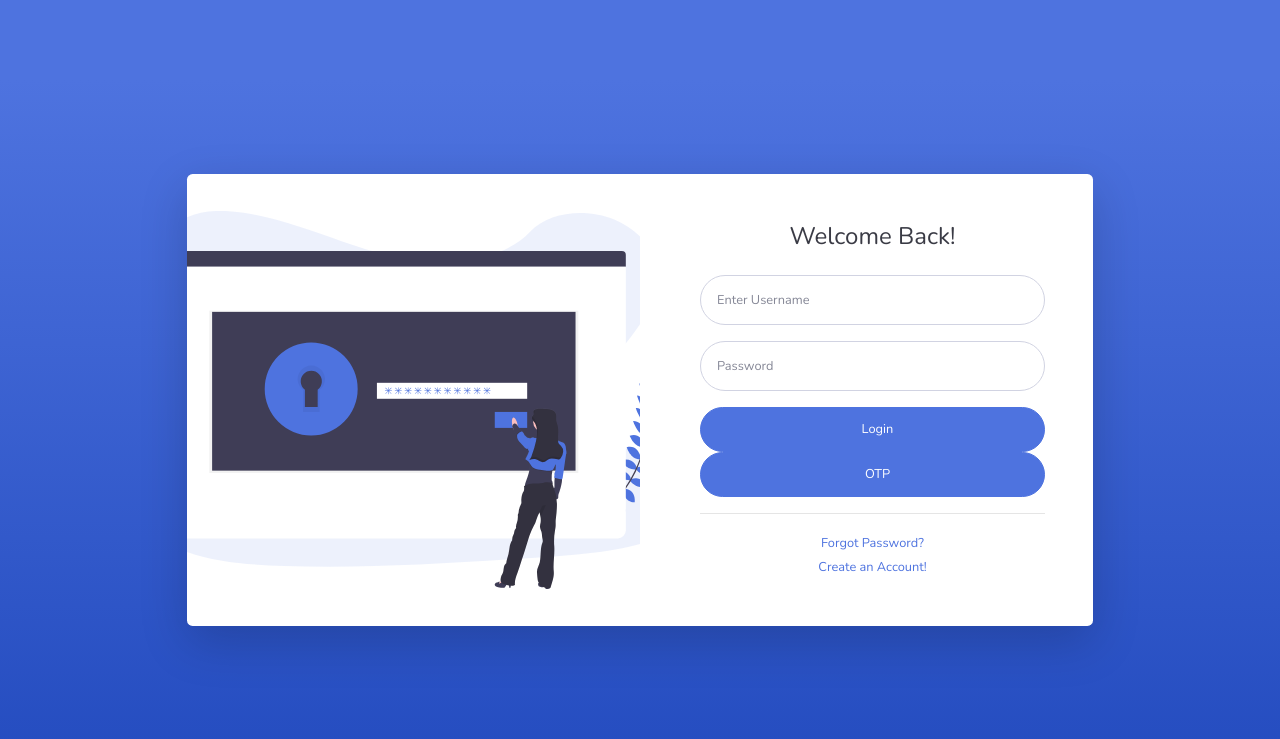
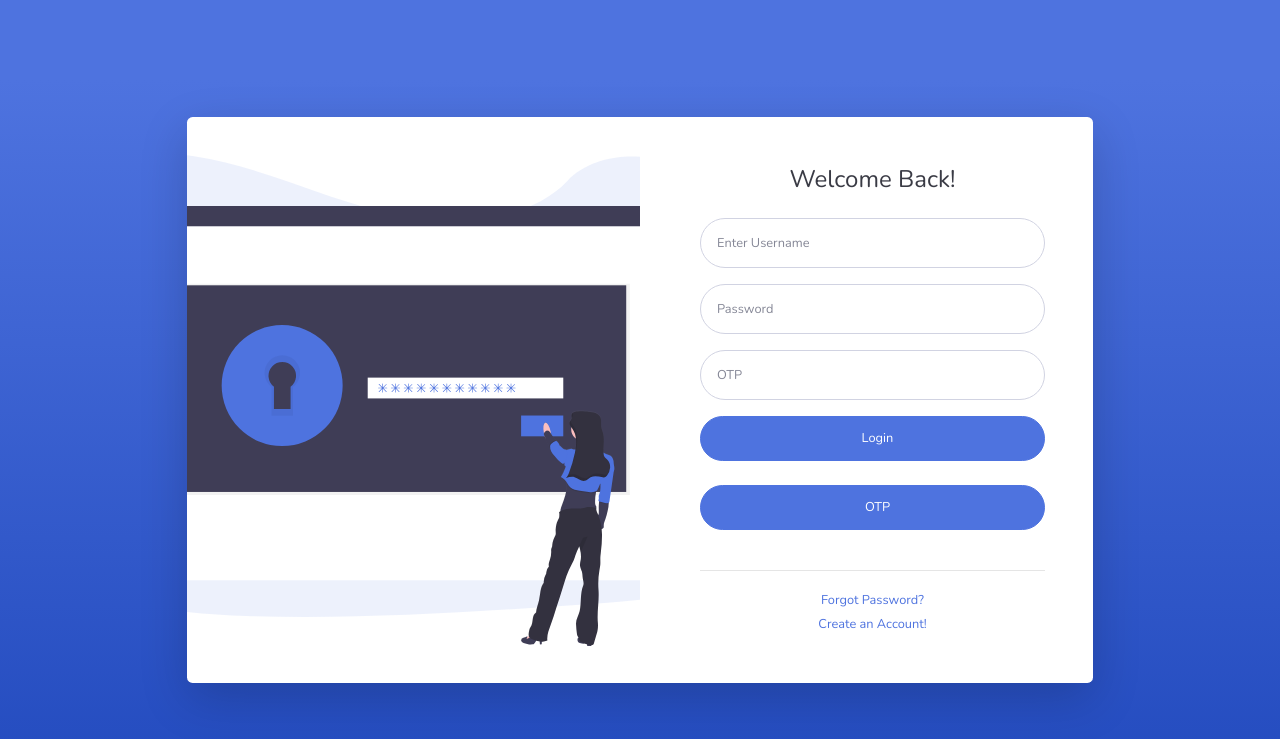
Before and after one commit to ClementChooJunKai/DBMSOFFLINE, a Flask app: page / in a window 1280 px wide. Shown: the top 739 px of the page. Run offline with Flask 3, Linux system fonts and the light colour scheme; parts of the project's set-up code (start-up, migrations or seed data) failed here and were passed over; some libraries are stand-ins or nearby versions.

```diff
--- a/App.py
+++ b/App.py
@@ -697,16 +697,40 @@ def get_product_cat():
 
 
 
+    # Redirect to a success page or perform any other necessary action
 
 
 
+@app.route('/generateotp', methods=['GET','POST'])
+def generateotp():
+        if request.method == 'POST':
+            otp_username = request.form.get('username')
+            print(otp_username)
+            check = db.user.find_one({"username":  otp_username})
 
+                # Generate a random 6-digit password
+            otp = str(random.randint(100000, 999999))
 
+            # Send the 6-digit password to the user's email
+            msg = Message("2FA Verification Code", sender="your-email@example.com", recipients=[check["email"]])
+            msg.body = f"Your verification code is: {otp}"
+            mail.send(msg)
+            # Store the generated OTP in the session
+            session["otp"] = otp
 
+            return otp
 
+        else:
+            return render_template('login.html') # Render the login form
 
-    # Redirect to a success page or perform any other necessary action
+@app.route('/validateotp', methods=['POST'])
+def validate_otp():
+    user_entered_otp = request.form.get('otp')  # Get the OTP submitted by the user
 
+    if user_entered_otp == session['otp']:
+        return jsonify({'result': 'success'})  # OTP is correct
+    else:
+        return jsonify({'result': 'error'})  # OTP is incorrect
 
 @app.route('/success')
 def success():
@@ -726,25 +750,6 @@ def login_page():
         return render_template('login.html')
 
 # Register new user
-@app.route('/generateotp', methods=['GET','POST'])
-def generateotp():
-        if request.method == 'POST':
-            otp_username = request.form.get('username')
-            print(otp_username)
-            check = db.user.find_one({"username":  otp_username})
-
-                # Generate a random 6-digit password
-            otp = str(random.randint(100000, 999999))
-
-            # Send the 6-digit password to the user's email
-            msg = Message("2FA Verification Code", sender="your-email@example.com", recipients=[check["email"]])
-            msg.body = f"Your verification code is: {otp}"
-            mail.send(msg)
-            # Store the generated OTP in the session
-            session["otp"] = otp
-            return redirect(url_for('checkloginpassword'))
-        else:
-            return render_template('login.html') # Render the login form
 
 
 @app.route('/register', methods=["GET", "POST"])
@@ -769,10 +774,9 @@ def check_username():
 def login():
     if request.method == "GET":
         if "username" not in session:
-            return render_template("login.html")
+            return render_template('login.html')
         else:
             return redirect(url_for("home"))
-
 
 
 
--- a/helpers/database.py
+++ b/helpers/database.py
@@ -2,7 +2,7 @@ import pymongo
 
 client = pymongo.MongoClient("mongodb://localhost:27017/")
 
-db = client["userData"]
+db = client["dbms"]
 collection = db["user"]
 
 
--- a/model/__init__.py
+++ b/model/__init__.py
@@ -35,6 +35,7 @@ def checkloginpassword():
     username = request.form["username"]
     check = db.user.find_one({"username": username})
     password = request.form["password"]
+    #otp = request.form["otp2"]
     hashpassword = getHashed(password)
     if hashpassword == check["password"]:
         # sendmail(subject="Login on Flask Admin Boilerplate", sender="Flask Admin Boilerplate", recipient=check["email"], body="You successfully logged in on Flask Admin Boilerplate")
--- a/templates/login.html
+++ b/templates/login.html
@@ -68,24 +68,36 @@
                           required
                         />
                       </div>
+
+                      <div class="form-group">
+                        <input
+                          type="text"
+                          class="form-control form-control-user"
+                          name="otp2"
+                          id="otp2"
+                          placeholder="OTP"
+                        />
+                      </div>
+
                       <button
                         type="submit"
                         name="button"
-                        id="button"
+                        id="login-button"
                         class="btn btn-primary btn-user btn-block"
                       >
                         <span style="padding-right: 10px;"><img src="../static/img/5.gif" id="img" style="display: none;"></span>
                         Login
                       </button>
                     </form>
-
+                    <br>
                     <form class="user" method="POST" action="/generateotp" id="otp">
                       <input type="hidden" name="username" id="otp-username"> <!-- Hidden input field to store the username -->
                       <!-- Other form fields and elements go here -->
-                      <button type="submit" name="button" id="button" class="btn btn-primary btn-user btn-block">
+                      <button type="submit" name="button" id="otp-button" class="btn btn-primary btn-user btn-block">
                         <span style="padding-right: 10px;"><img src="../static/img/5.gif" id="img" style="display: none;"></span>
                         OTP
                       </button>
+                      <br>
                     </form>
 
                     <hr />
@@ -113,6 +125,8 @@
     <script src="https://cdnjs.cloudflare.com/ajax/libs/toastr.js/latest/toastr.min.js"></script>
     <script src="../static/js/checkLoginusername.js"></script>
     <script src="../static/js/checkLoginpassword.js"></script>
+    <script src="https://cdn.jsdelivr.net/npm/sweetalert2@11"></script>
+
     <script>
       $(document).ready(function() {
         // When the username input field is changed
@@ -124,5 +138,37 @@
         });
       });
     </script>
+
+<script>
+  $(document).ready(function() {
+    // Handle OTP form submission using JavaScript
+    $('#otp').submit(function(event) {
+      event.preventDefault(); // Prevent the default form submission behavior
+
+      // Perform the form submission via AJAX
+      $.ajax({
+        url: '/generateotp', // Replace with the correct URL for the generateotp route
+        type: 'POST',
+        data: {
+          username: $('#username').val()
+        },
+        success: function(response) {
+          // Show the popup with the generated OTP
+          Swal.fire({
+            icon: 'success',
+            title: 'OTP Generated',
+
+          });
+        },
+        error: function(error) {
+          showToastr('Error generating OTP. Please try again later.', 'error');
+          // You can add additional error handling here, if needed
+        },
+      });
+    });
+  });
+</script>
+
+
   </body>
 </html>
```
